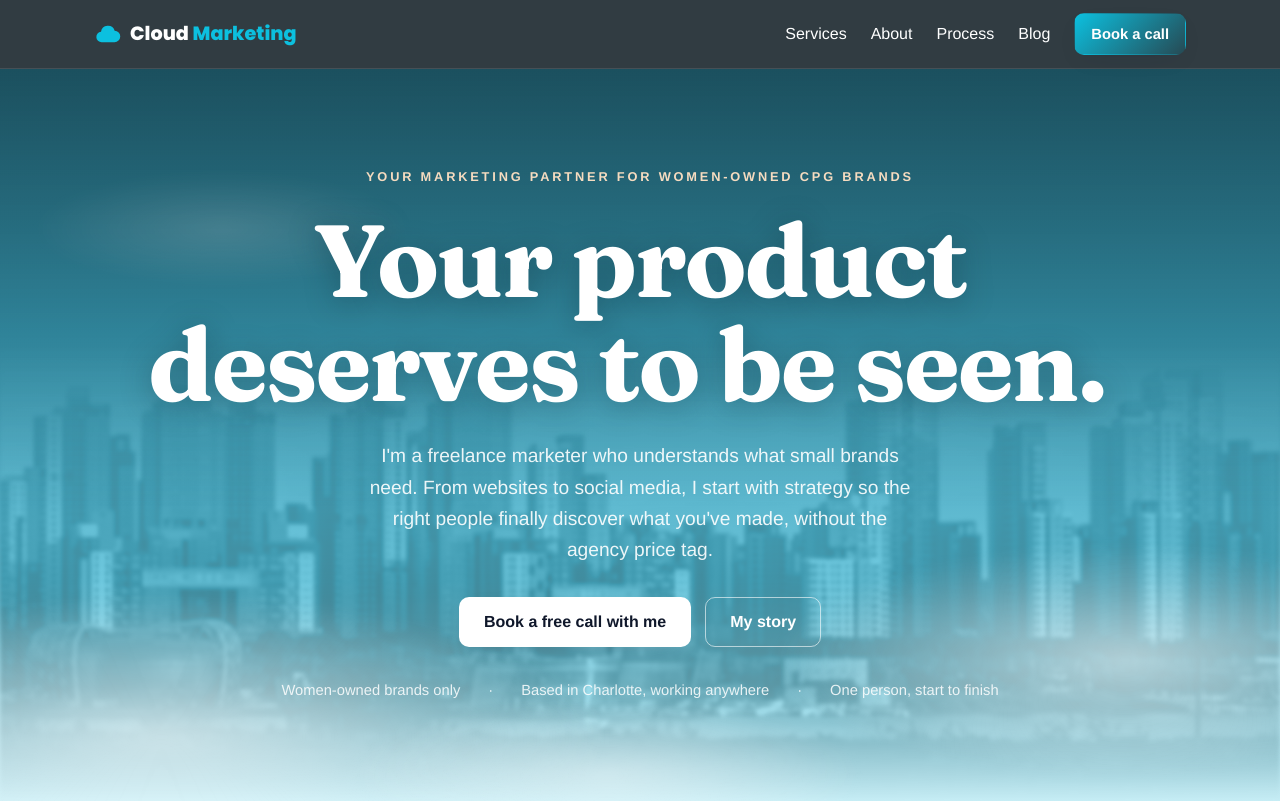
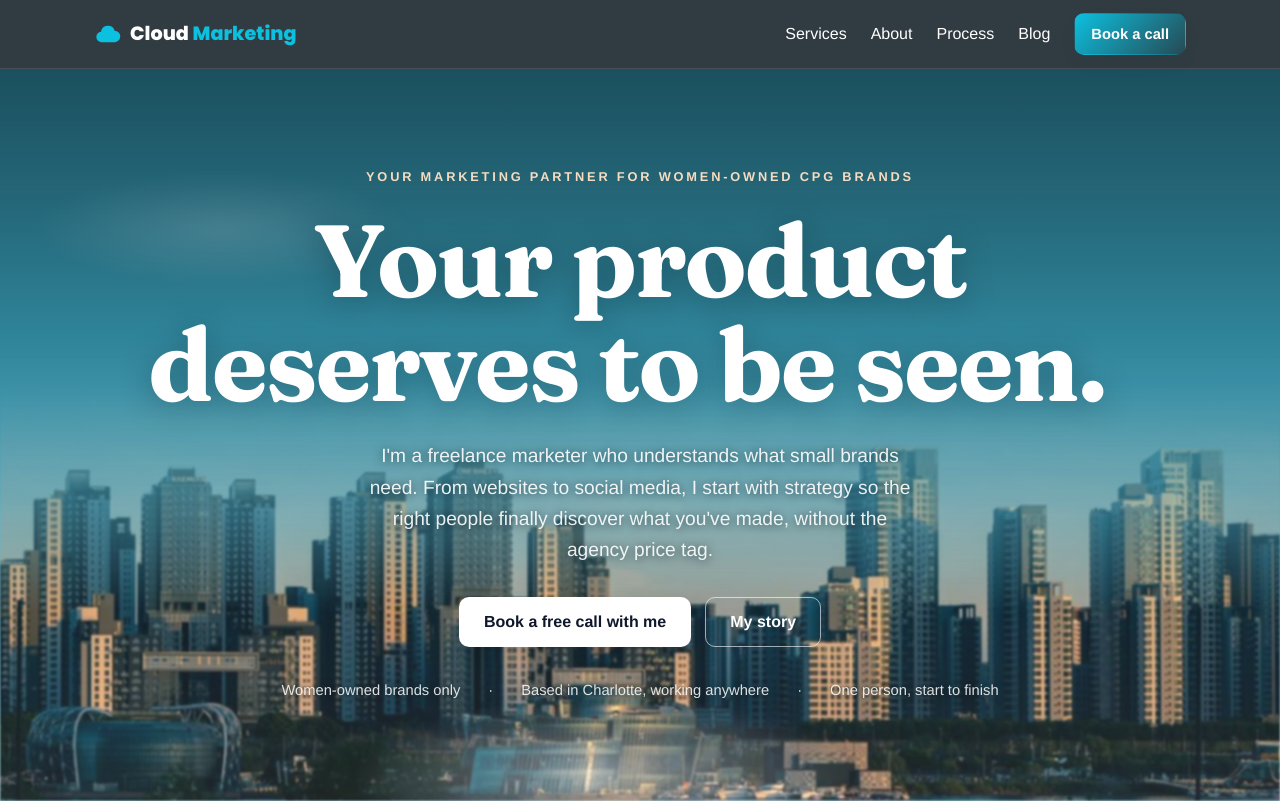
Before and after one commit to leslieap2026/Cloud-Marketing-Website, a Next.js app: page / in a window 1280 px wide. Shown: the top 803 px of the page. Built offline with nearby package versions, Linux system fonts and the light colour scheme.

Commit message:
Hero skyline: natural colors, crop out the ground, show more buildings
Co-Authored-By: Claude Opus 5.5 (1M context) <noreply@anthropic.com>
Claude-Session: https://claude.ai/code/session_01BS6Hv8jWvS9UUisMcfmDfK

```diff
--- a/app/globals.css
+++ b/app/globals.css
@@ -122,16 +122,15 @@ html {
 .hero-photo {
   opacity: 0;
   transform: translateY(24px);
-  /* Takes on the sky's teal-blue and fades out toward the top */
-  mix-blend-mode: luminosity;
-  filter: blur(2px) brightness(1.45) contrast(0.75);
-  -webkit-mask-image: linear-gradient(to top, transparent 0%, #000 25%, #000 45%, transparent 100%);
-  mask-image: linear-gradient(to top, transparent 0%, #000 25%, #000 45%, transparent 100%);
+  /* Natural colors, softened slightly; fades into the sky toward the top */
+  filter: blur(1px) brightness(1.08) saturate(1.1);
+  -webkit-mask-image: linear-gradient(to top, #000 45%, transparent 100%);
+  mask-image: linear-gradient(to top, #000 45%, transparent 100%);
   animation: heroPhotoIn 2.2s cubic-bezier(0.21, 0.6, 0.35, 1) 0.3s forwards;
 }
 @keyframes heroPhotoIn {
   to {
-    opacity: 0.38;
+    opacity: 0.85;
     transform: none;
   }
 }
@@ -250,6 +249,6 @@ html {
 
 @media (prefers-reduced-motion: reduce) {
   .hero-photo {
-    opacity: 0.38 !important;
+    opacity: 0.85 !important;
   }
 }
--- a/components/Hero.tsx
+++ b/components/Hero.tsx
@@ -8,13 +8,11 @@ export default function Hero() {
         src="/hero-skyline.jpg"
         alt=""
         aria-hidden="true"
-        className="hero-photo absolute inset-x-0 bottom-0 z-0 h-[62%] w-full object-cover object-bottom"
+        className="hero-photo absolute inset-x-0 bottom-0 z-0 h-[58%] w-full object-cover object-bottom"
       />
 
-      {/* Soft drifting clouds, drifting over the base of the skyline */}
+      {/* Soft drifting clouds */}
       <div className="hero-clouds absolute inset-0 z-0" aria-hidden="true">
-        <span className="cloud cloud-1" />
-        <span className="cloud cloud-2" />
         <span className="cloud cloud-3" />
         <span className="cloud cloud-4" />
       </div>
@@ -36,7 +34,7 @@ export default function Hero() {
           <TypedText text="Your product deserves to be seen." speed={55} />
         </h1>
         <p
-          className="anim-up mx-auto max-w-[52ch] text-[1.2rem] leading-relaxed text-white/90"
+          className="anim-up mx-auto max-w-[52ch] text-[1.2rem] leading-relaxed text-white/90 [text-shadow:0_1px_10px_rgba(14,40,48,0.75)]"
           style={{ animationDelay: "160ms" }}
         >
           I&apos;m a freelance marketer who understands what small brands need.
@@ -56,7 +54,7 @@ export default function Hero() {
           </a>
         </div>
         <ul
-          className="anim-up flex flex-wrap justify-center gap-x-7 gap-y-2 text-[0.92rem] text-white/85"
+          className="anim-up flex flex-wrap justify-center gap-x-7 gap-y-2 text-[0.92rem] text-white/85 [text-shadow:0_1px_10px_rgba(14,40,48,0.75)]"
           style={{ animationDelay: "320ms" }}
         >
           <li>Women-owned brands only</li>
```
Also changed, not shown: public/hero-skyline.jpg, 2 other files (tests, documents, lock files or other folders).
